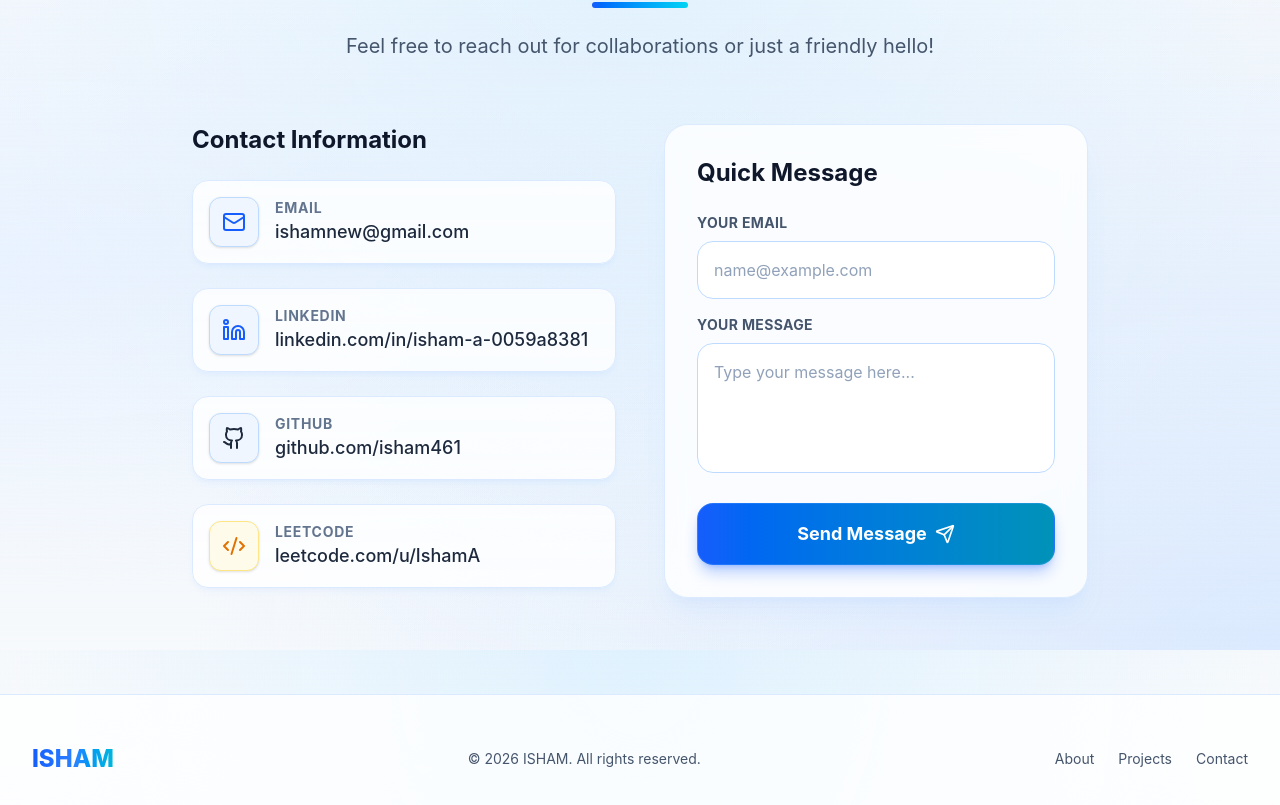
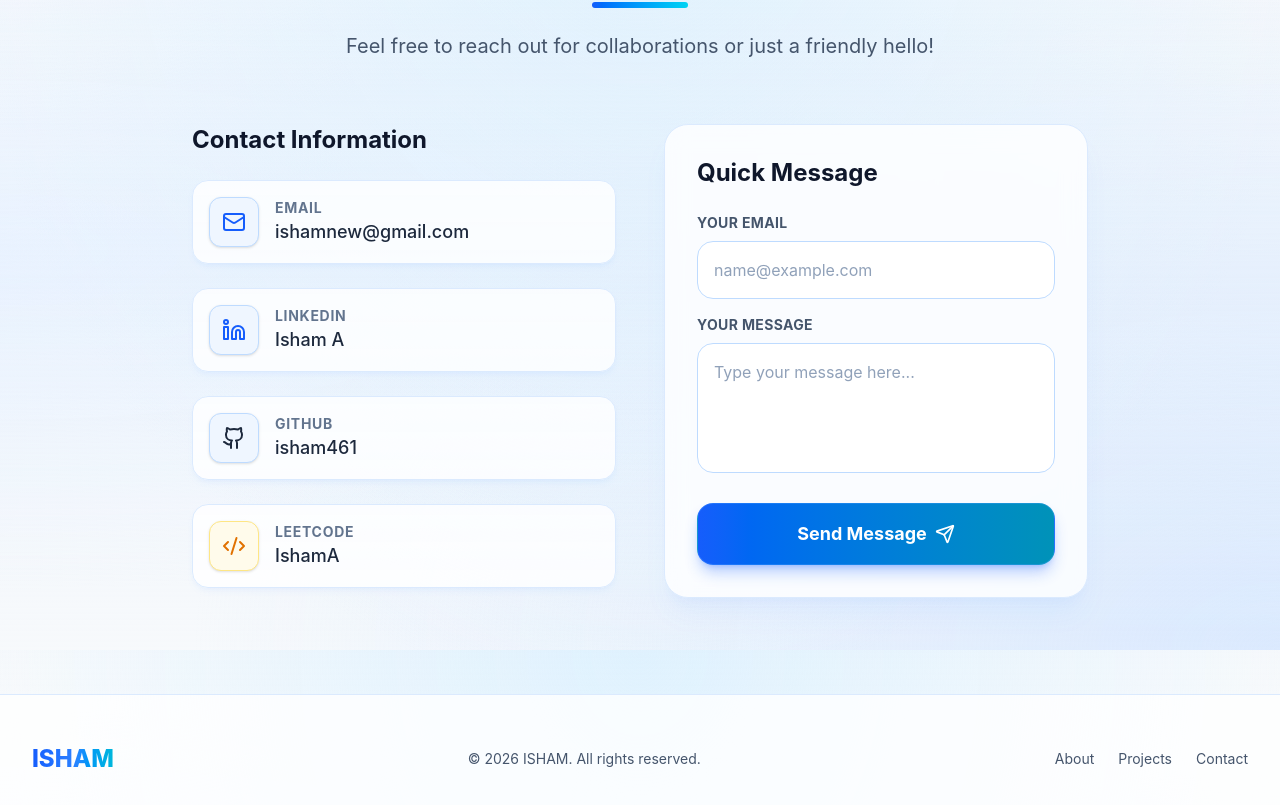
Before and after one commit to isham461/Portfolio, a React (Vite) app: page / in a window 1280 px wide. Shown: the part 4150-4955 px from the top of the page. Built offline with nearby package versions, Linux system fonts and the light colour scheme.

Commit message:
Update Contact labels for LinkedIn, GitHub, and LeetCode

```diff
--- a/src/components/Contact.jsx
+++ b/src/components/Contact.jsx
@@ -79,7 +79,7 @@ const Contact = () => {
               </div>
               <div className="ml-4">
                 <p className="text-sm font-bold text-slate-500 dark:text-slate-400 uppercase tracking-wider">LinkedIn</p>
-                <p className="text-lg font-medium text-slate-800 dark:text-slate-200">linkedin.com/in/isham-a-0059a8381</p>
+                <p className="text-lg font-medium text-slate-800 dark:text-slate-200">Isham A</p>
               </div>
             </a>
 
@@ -89,7 +89,7 @@ const Contact = () => {
               </div>
               <div className="ml-4">
                 <p className="text-sm font-bold text-slate-500 dark:text-slate-400 uppercase tracking-wider">GitHub</p>
-                <p className="text-lg font-medium text-slate-800 dark:text-slate-200">github.com/isham461</p>
+                <p className="text-lg font-medium text-slate-800 dark:text-slate-200">isham461</p>
               </div>
             </a>
 
@@ -99,7 +99,7 @@ const Contact = () => {
               </div>
               <div className="ml-4">
                 <p className="text-sm font-bold text-slate-500 dark:text-slate-400 uppercase tracking-wider">LeetCode</p>
-                <p className="text-lg font-medium text-slate-800 dark:text-slate-200">leetcode.com/u/IshamA</p>
+                <p className="text-lg font-medium text-slate-800 dark:text-slate-200">IshamA</p>
               </div>
             </a>
           </div>
```
